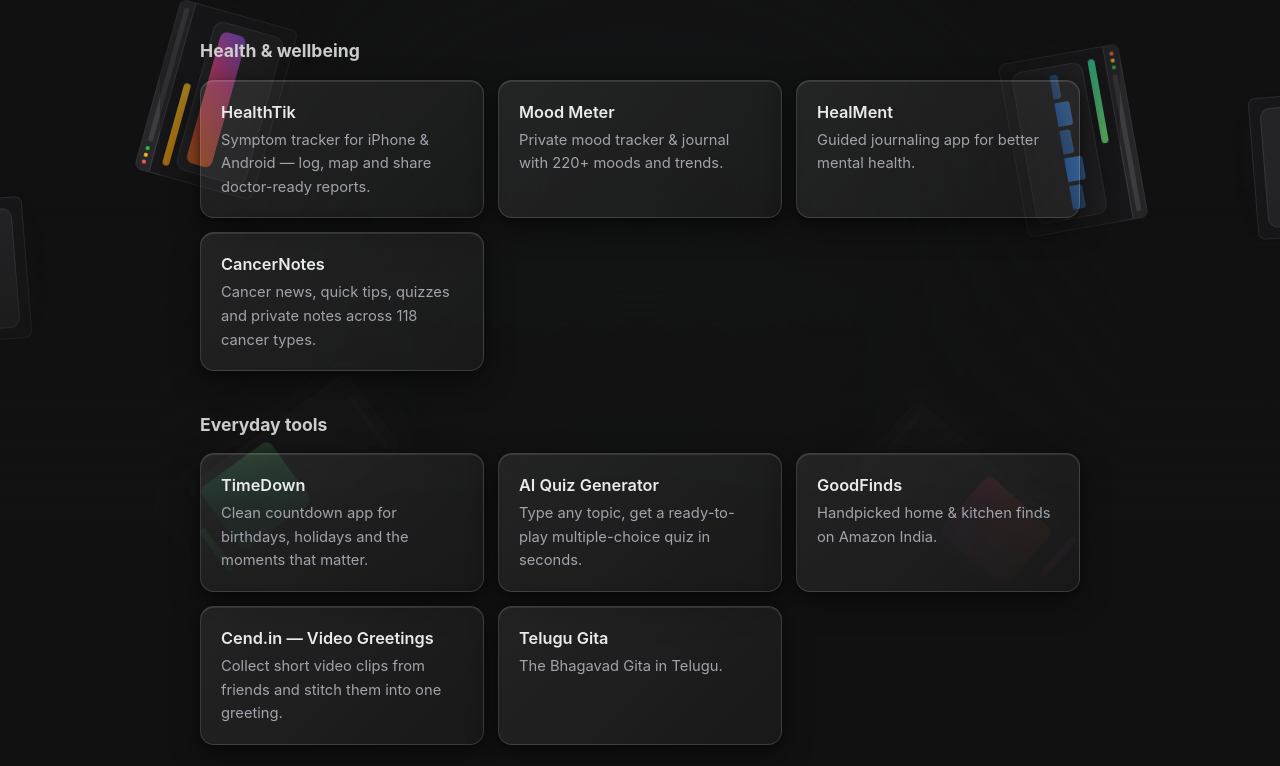
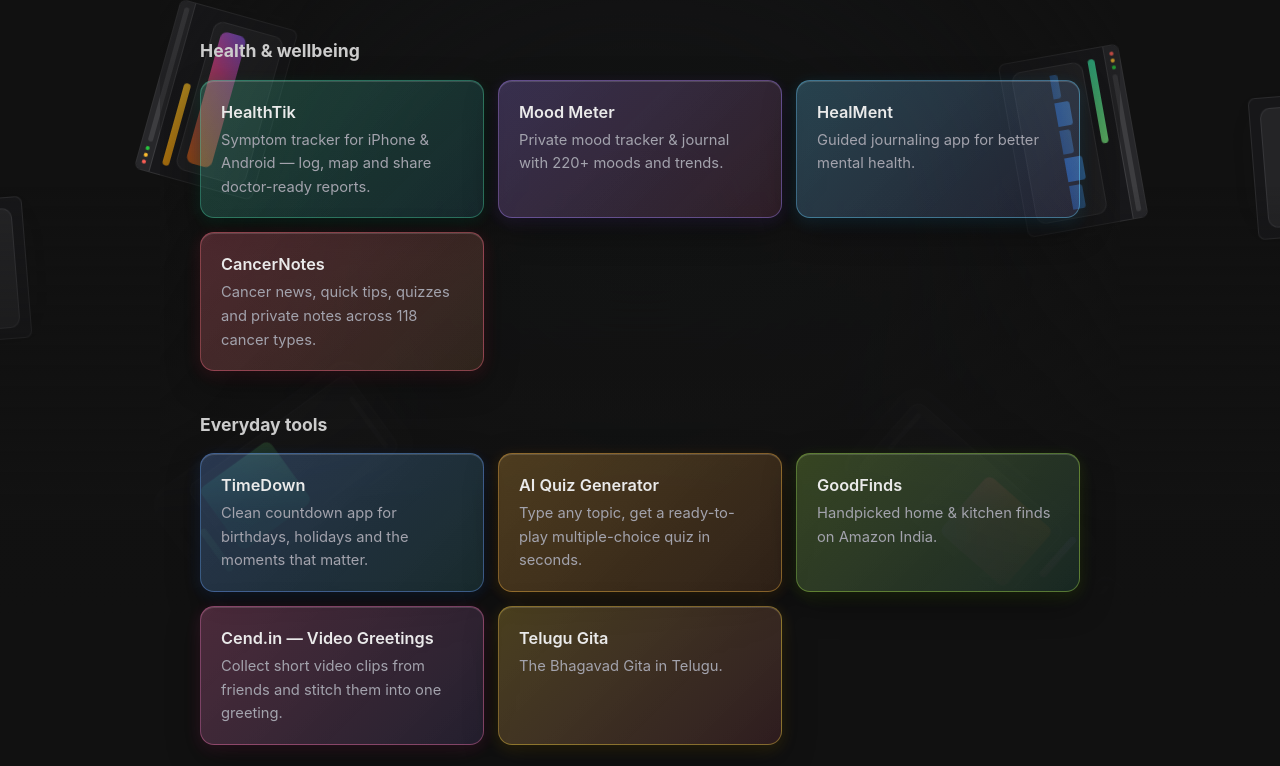
Before and after one commit to nandiraju/nandiraju-dot-com, a plain HTML site: page index.html in a window 1280 px wide. Shown: the part 182-948 px from the top of the page. Drawn offline with Linux system fonts and the light colour scheme.

Commit message:
Add distinct gradient colors with glassmorphic effects to each card

```diff
--- a/index.html
+++ b/index.html
@@ -523,25 +523,77 @@
     }
 
     a.card {
+      --c1: #4E9BEE;
+      --c2: #57D5FE;
+      position: relative;
+      overflow: hidden;
       display: block;
       padding: 18px 20px;
-      background: var(--card-surface);
-      border: 1px solid var(--card-border);
+      background:
+        linear-gradient(135deg, color-mix(in srgb, var(--c1) 20%, transparent) 0%, color-mix(in srgb, var(--c2) 10%, transparent) 100%),
+        var(--card-surface);
+      border: 1px solid color-mix(in srgb, var(--c1) 32%, var(--card-border));
       border-radius: 14px;
       text-decoration: none;
       color: inherit;
       backdrop-filter: blur(18px) saturate(160%);
       -webkit-backdrop-filter: blur(18px) saturate(160%);
-      box-shadow: var(--card-shadow);
-      transition: border-color .2s ease, transform .2s cubic-bezier(0.2, 0.8, 0.2, 1), box-shadow .2s ease, background .25s ease;
+      box-shadow:
+        0 12px 32px rgba(0, 0, 0, 0.42),
+        0 4px 16px color-mix(in srgb, var(--c1) 18%, transparent),
+        inset 0 1px 0 rgba(255, 255, 255, 0.14);
+      transition: border-color .22s ease, transform .22s cubic-bezier(0.2, 0.8, 0.2, 1), box-shadow .22s ease, background .25s ease;
     }
 
     a.card:hover {
-      background: var(--card-hover-surface);
-      border-color: var(--card-hover-border);
-      box-shadow: var(--card-hover-shadow);
+      background:
+        linear-gradient(135deg, color-mix(in srgb, var(--c1) 28%, transparent) 0%, color-mix(in srgb, var(--c2) 16%, transparent) 100%),
+        var(--card-hover-surface);
+      border-color: color-mix(in srgb, var(--c1) 56%, var(--card-hover-border));
+      box-shadow:
+        0 20px 44px rgba(0, 0, 0, 0.54),
+        0 8px 26px color-mix(in srgb, var(--c1) 30%, transparent),
+        inset 0 1px 0 rgba(255, 255, 255, 0.24);
       transform: translateY(-3px);
     }
+
+    body:has(#theme-toggle:checked) a.card {
+      background:
+        linear-gradient(135deg, color-mix(in srgb, var(--c1) 14%, transparent) 0%, color-mix(in srgb, var(--c2) 8%, transparent) 100%),
+        var(--card-surface);
+      border-color: color-mix(in srgb, var(--c1) 28%, var(--card-border));
+      box-shadow:
+        0 10px 30px rgba(15, 23, 42, 0.08),
+        0 4px 14px color-mix(in srgb, var(--c1) 14%, transparent),
+        inset 0 1px 0 rgba(255, 255, 255, 0.9);
+    }
+
+    body:has(#theme-toggle:checked) a.card:hover {
+      background:
+        linear-gradient(135deg, color-mix(in srgb, var(--c1) 22%, transparent) 0%, color-mix(in srgb, var(--c2) 13%, transparent) 100%),
+        var(--card-hover-surface);
+      border-color: color-mix(in srgb, var(--c1) 48%, var(--card-hover-border));
+      box-shadow:
+        0 18px 40px rgba(15, 23, 42, 0.13),
+        0 8px 22px color-mix(in srgb, var(--c1) 24%, transparent),
+        inset 0 1px 0 rgba(255, 255, 255, 1);
+    }
+
+    /* Per-card glassmorphic gradient palettes */
+    .grid:nth-of-type(1) a.card:nth-child(1) { --c1: #10b981; --c2: #06b6d4; }
+    .grid:nth-of-type(1) a.card:nth-child(2) { --c1: #8b5cf6; --c2: #ec4899; }
+    .grid:nth-of-type(1) a.card:nth-child(3) { --c1: #38bdf8; --c2: #6366f1; }
+    .grid:nth-of-type(1) a.card:nth-child(4) { --c1: #f43f5e; --c2: #fb923c; }
+
+    .grid:nth-of-type(2) a.card:nth-child(1) { --c1: #3b82f6; --c2: #22d3ee; }
+    .grid:nth-of-type(2) a.card:nth-child(2) { --c1: #f59e0b; --c2: #f97316; }
+    .grid:nth-of-type(2) a.card:nth-child(3) { --c1: #84cc16; --c2: #10b981; }
+    .grid:nth-of-type(2) a.card:nth-child(4) { --c1: #ec4899; --c2: #8b5cf6; }
+    .grid:nth-of-type(2) a.card:nth-child(5) { --c1: #eab308; --c2: #f43f5e; }
+
+    .grid:nth-of-type(3) a.card:nth-child(1) { --c1: #60a5fa; --c2: #34d399; }
+    .grid:nth-of-type(3) a.card:nth-child(2) { --c1: #6366f1; --c2: #a855f7; }
+    .grid:nth-of-type(3) a.card:nth-child(3) { --c1: #06b6d4; --c2: #4ade80; }
 
     a.card .name { font-weight: 600; font-size: 1.02rem; }
     a.card .desc { color: var(--card-desc); font-size: 0.92rem; margin-top: 4px; }
```
